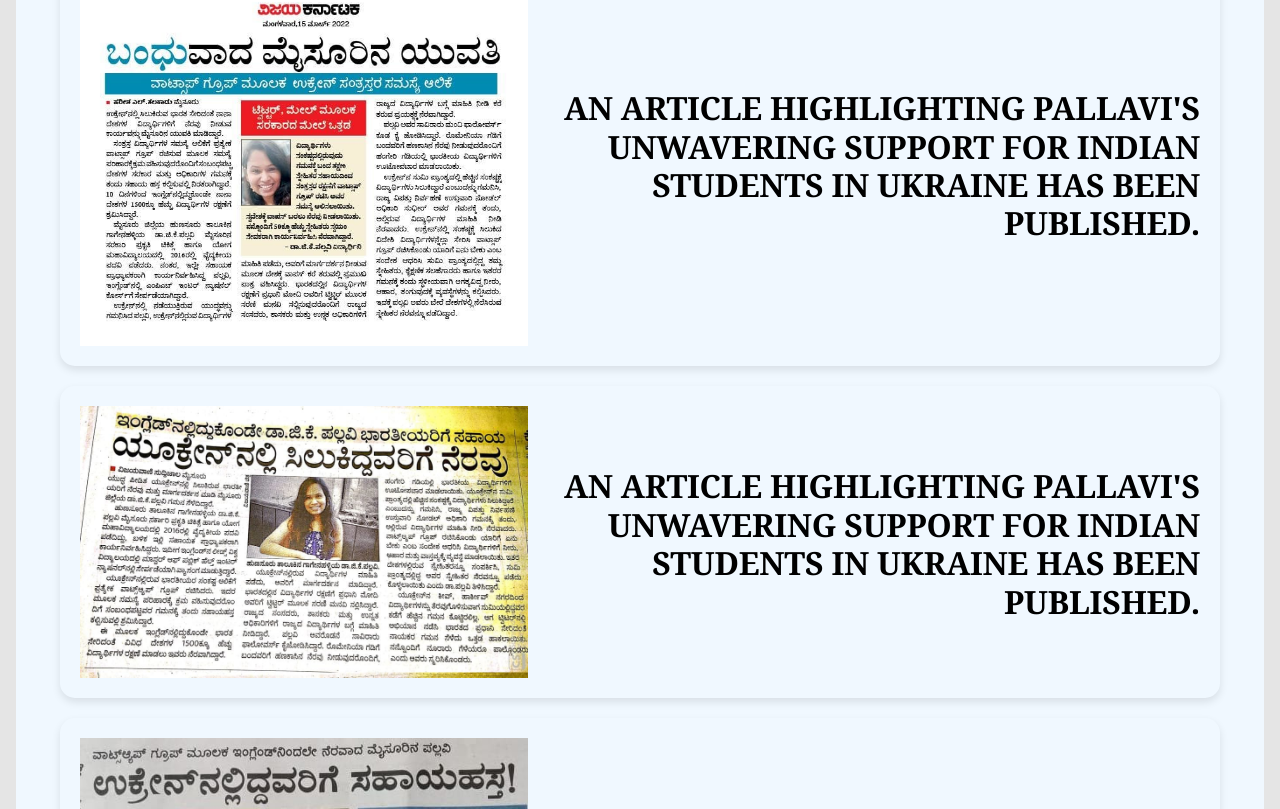
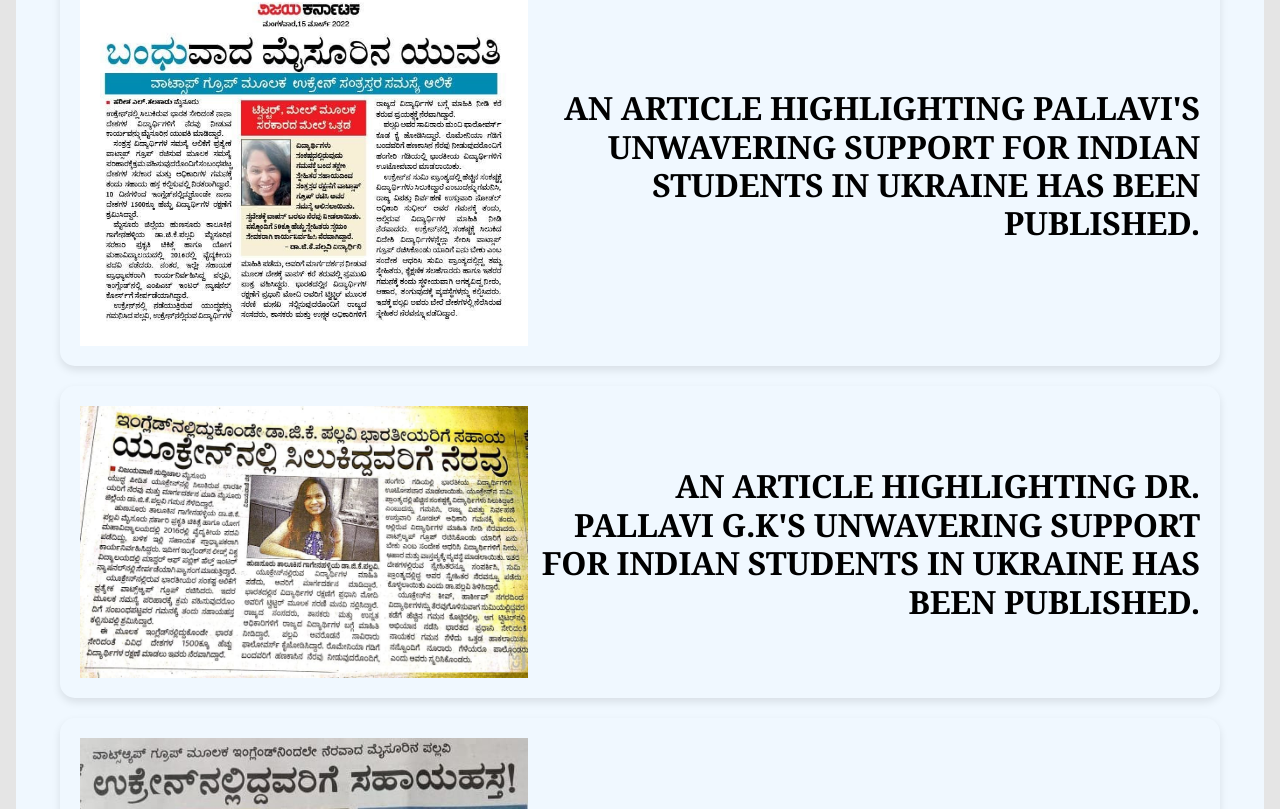
Before and after one commit to M-Sai-Pranav/sammabandha, a React app: page /sha in a window 1280 px wide. Shown: the part 11191-12000 px from the top of the page. Built offline with nearby package versions, Linux system fonts and the light colour scheme.

Commit message:
updated ui2

```diff
--- a/src/Components/ShapyFyMe.jsx
+++ b/src/Components/ShapyFyMe.jsx
@@ -1482,7 +1482,7 @@ function Sha() {
                 {/* Meet Your Instructor Section */}
                 <div>
                   <Typography variant="h2" style={classicFontStyles} paragraph>
-                    An article highlighting Pallavi's unwavering
+                    An article highlighting Dr. Pallavi G.K's unwavering
                     support for Indian students in Ukraine has been published.
                   </Typography>
                   <Typography variant="body1" style={instructorDescriptionStyles}>
```
